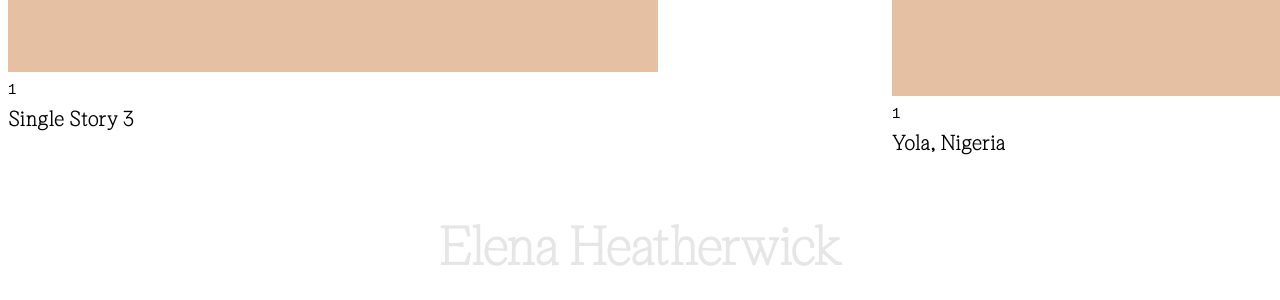
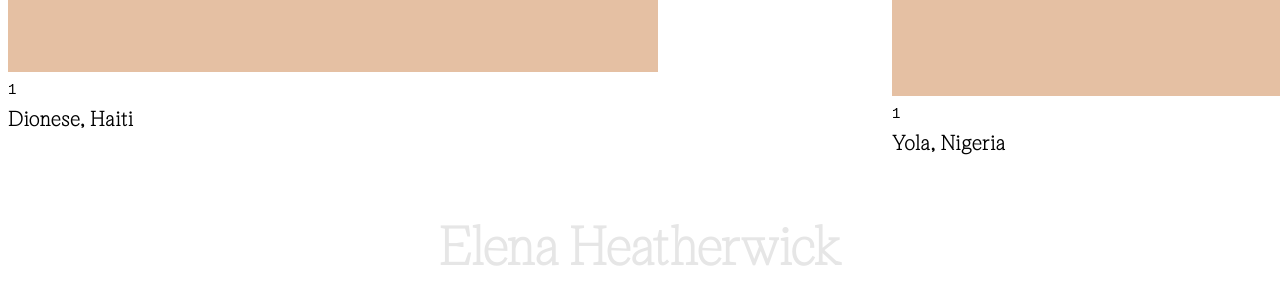
Before and after one commit to blongden73/Heatherwick, a Jekyll site: the page built from index.markdown, in a window 1280 px wide and 900 px high, scrolled down 995 px. Shown: the part 149-449 px from the top of the window. Built offline with Jekyll 4.4.1, drawn with Linux system fonts in a browser that asks for light colours.

Commit message:
Updated Single Story 3

```diff
--- a/_posts/2020-06-13-single-story-3.markdown
+++ b/_posts/2020-06-13-single-story-3.markdown
@@ -1,5 +1,5 @@
 ---
-title: Single Story 3
+title: Dionese, Haiti
 date: 2020-06-13 18:05:00 Z
 Images:
 - Image: "/uploads/Dionese,-Haiti.jpg"
```
